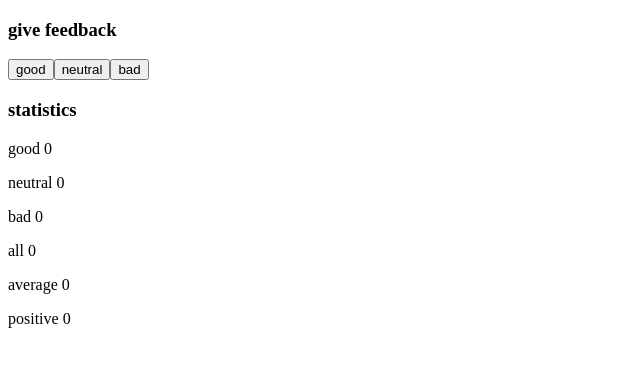
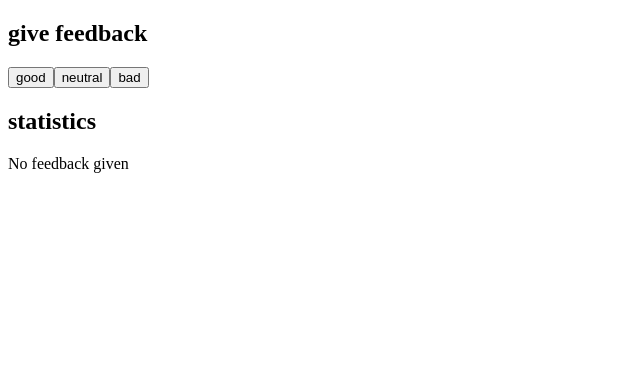
Before and after one commit to gzandiemer/fullstackopen, a React (Create React App) app in the folder part1/unicafe/: page / in a window 1280 px wide. Shown: the top 366 px of the page, without its empty margins (0-640 px from the left). Built offline with nearby package versions, Linux system fonts and the light colour scheme.

Commit message:
complete ex 1.9

```diff
--- a/part1/unicafe/src/index.js
+++ b/part1/unicafe/src/index.js
@@ -3,11 +3,12 @@
 
 const Statistics = ({ good, neutral, bad }) => {
   const all = good + neutral + bad
+  if (all > 0) {
     const average = good * 1 + bad * -1
     const positive = good / all * 100
     return (
       <div>
-      <h3>statistics</h3>
+        <h2>statistics</h2>
         <p>good {good}</p>
         <p>neutral {neutral}</p>
         <p>bad {bad}</p>
@@ -18,6 +19,15 @@
     )
   }
 
+  return (
+    <div>
+      <h2>statistics</h2>
+      <p>No feedback given</p>
+    </div>
+  )
+
+}
+
 const App = () => {
   // save clicks of each button to own state
   const [good, setGood] = useState(0)
@@ -26,7 +36,7 @@
 
   return (
     <div>
-      <h3>give feedback</h3>
+      <h2>give feedback</h2>
       <button onClick={() => setGood(good + 1)}>good</button>
       <button onClick={() => setNeutral(neutral + 1)}>neutral</button>
       <button onClick={() => setBad(bad + 1)}>bad</button>
```
Lines whose indentation alone changed are shown as unchanged.
